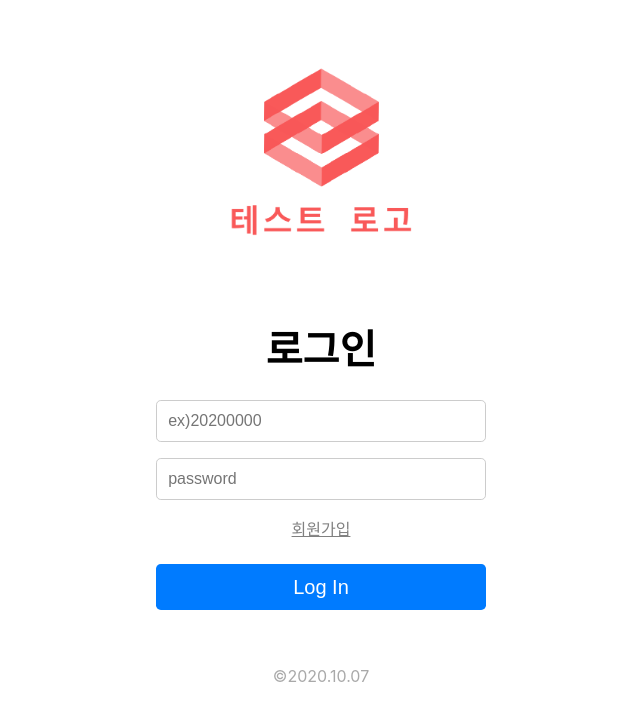
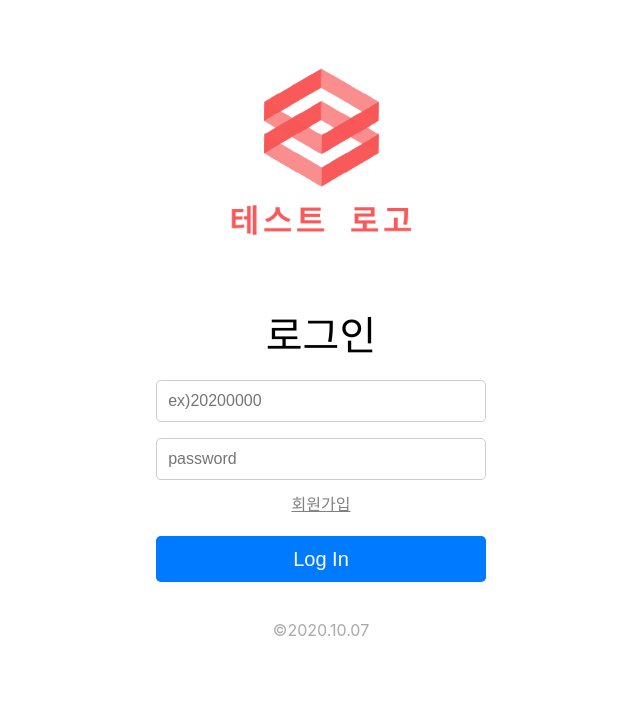
Before and after one commit to zaehuun/SSUKET-PUNCH, a React (Create React App) app in the folder front-end/: page / in a window 1280 px wide. Shown: the top 720 px of the page, without its empty margins (319-959 px from the left). Built offline with nearby package versions, Linux system fonts and the light colour scheme.

Commit message:
add reset.css to react

```diff
--- a/front-end/src/index.css
+++ b/front-end/src/index.css
@@ -1,3 +1,47 @@
+html, body, div, span, applet, object, iframe,
+h1, h2, h3, h4, h5, h6, p, blockquote, pre,
+a, abbr, acronym, address, big, cite, code,
+del, dfn, em, img, ins, kbd, q, s, samp,
+small, strike, strong, sub, sup, tt, var,
+b, u, i, center,
+dl, dt, dd, ol, ul, li,
+fieldset, form, label, legend,
+table, caption, tbody, tfoot, thead, tr, th, td,
+article, aside, canvas, details, embed,
+figure, figcaption, footer, header, hgroup,
+menu, nav, output, ruby, section, summary,
+time, mark, audio, video {
+	margin: 0;
+	padding: 0;
+	border: 0;
+	font-size: 100%;
+	font: inherit;
+	vertical-align: baseline;
+}
+/* HTML5 display-role reset for older browsers */
+article, aside, details, figcaption, figure,
+footer, header, hgroup, menu, nav, section {
+	display: block;
+}
+body {
+	line-height: 1;
+}
+ol, ul {
+	list-style: none;
+}
+blockquote, q {
+	quotes: none;
+}
+blockquote:before, blockquote:after,
+q:before, q:after {
+	content: '';
+	content: none;
+}
+table {
+	border-collapse: collapse;
+	border-spacing: 0;
+}
+
 body {
   margin: 0;
   font-family: -apple-system, BlinkMacSystemFont, 'Segoe UI', 'Roboto', 'Oxygen',
```
